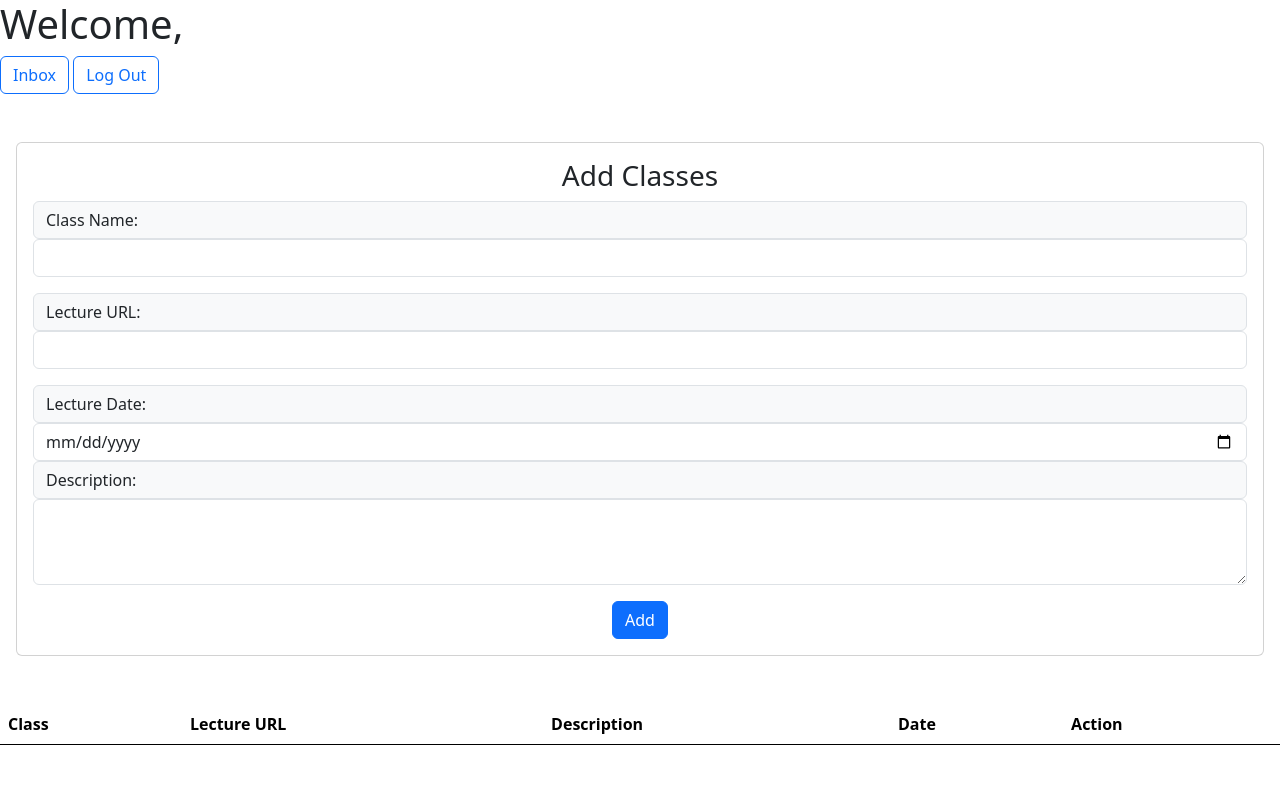
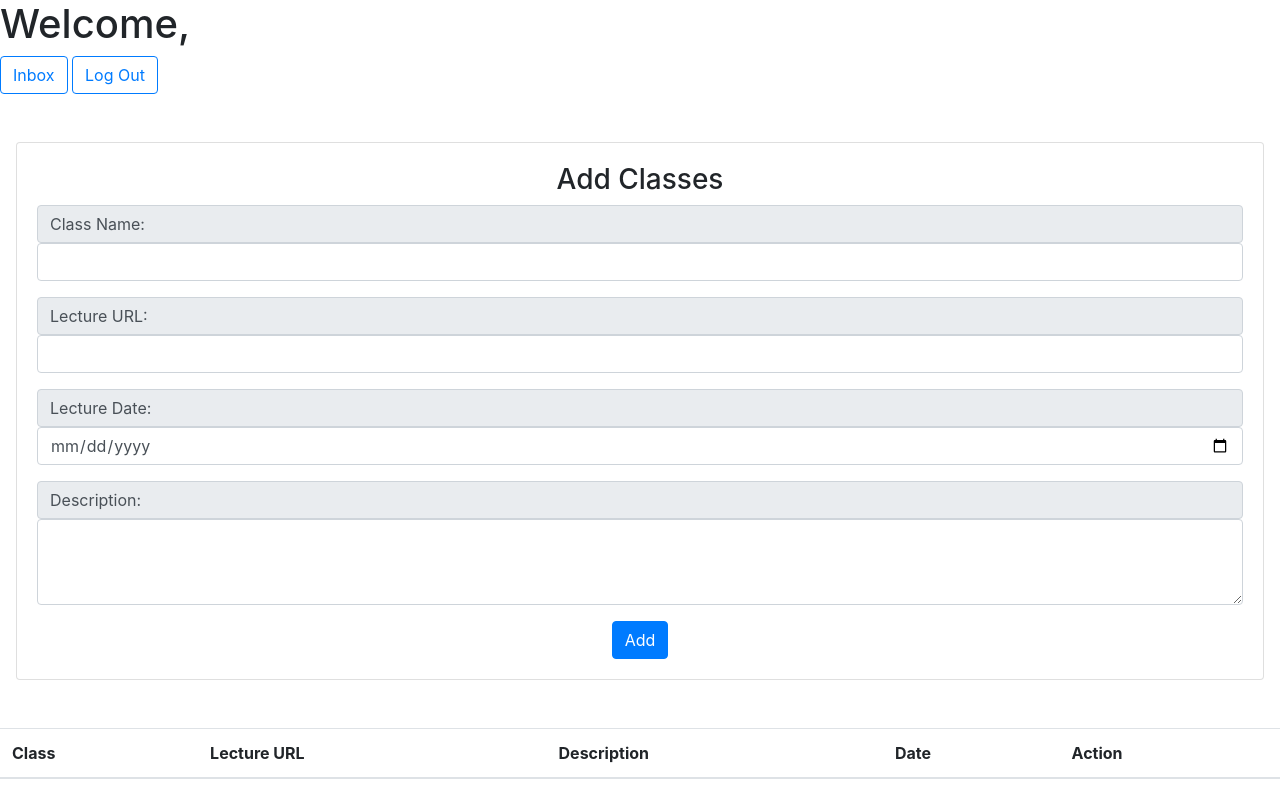
Before and after one commit to JennyWauer/school_scheduler, a Django app: template scheduler_app/templates/profile.html in a window 1280 px wide. Run offline with Django 3.2, Linux system fonts and the light colour scheme; the template is opened without the code that fills it, so the values that code supplies are empty; some libraries are stand-ins or nearby versions.

Commit message:
update head info

```diff
--- a/scheduler_app/templates/profile.html
+++ b/scheduler_app/templates/profile.html
@@ -4,12 +4,13 @@
 <head>
     <meta charset="UTF-8">
     <meta name="viewport" content="width=device-width, initial-scale=1.0">
-    <link href="https://cdn.jsdelivr.net/npm/bootstrap@5.0.0-beta2/dist/css/bootstrap.min.css" rel="stylesheet" integrity="sha384-BmbxuPwQa2lc/FVzBcNJ7UAyJxM6wuqIj61tLrc4wSX0szH/Ev+nYRRuWlolflfl" crossorigin="anonymous">
+    <title>Teacher Page</title>
     {% load static %}
-    <link rel="stylesheet" href="{% static 'css/style.css' %}">
-    <link rel="canonical" href="https://getbootstrap.com/docs/5.0/examples/navbar-fixed/">
-    <link href="../assets/dist/css/bootstrap.min.css" rel="stylesheet">
-    <title>Teacher Page</title>
+	<link rel="stylesheet" href="https://stackpath.bootstrapcdn.com/bootstrap/4.5.2/css/bootstrap.min.css"
+		integrity="sha384-JcKb8q3iqJ61gNV9KGb8thSsNjpSL0n8PARn9HuZOnIxN0hoP+VmmDGMN5t9UJ0Z" crossorigin="anonymous">
+	<link rel="preconnect" href="https://fonts.gstatic.com">
+	<link href="https://fonts.googleapis.com/css2?family=Noto+Sans&display=swap" rel="stylesheet">
+	<link rel="stylesheet" href="{% static 'css/style.css' %}">
 </head>
 
 <body>
```
